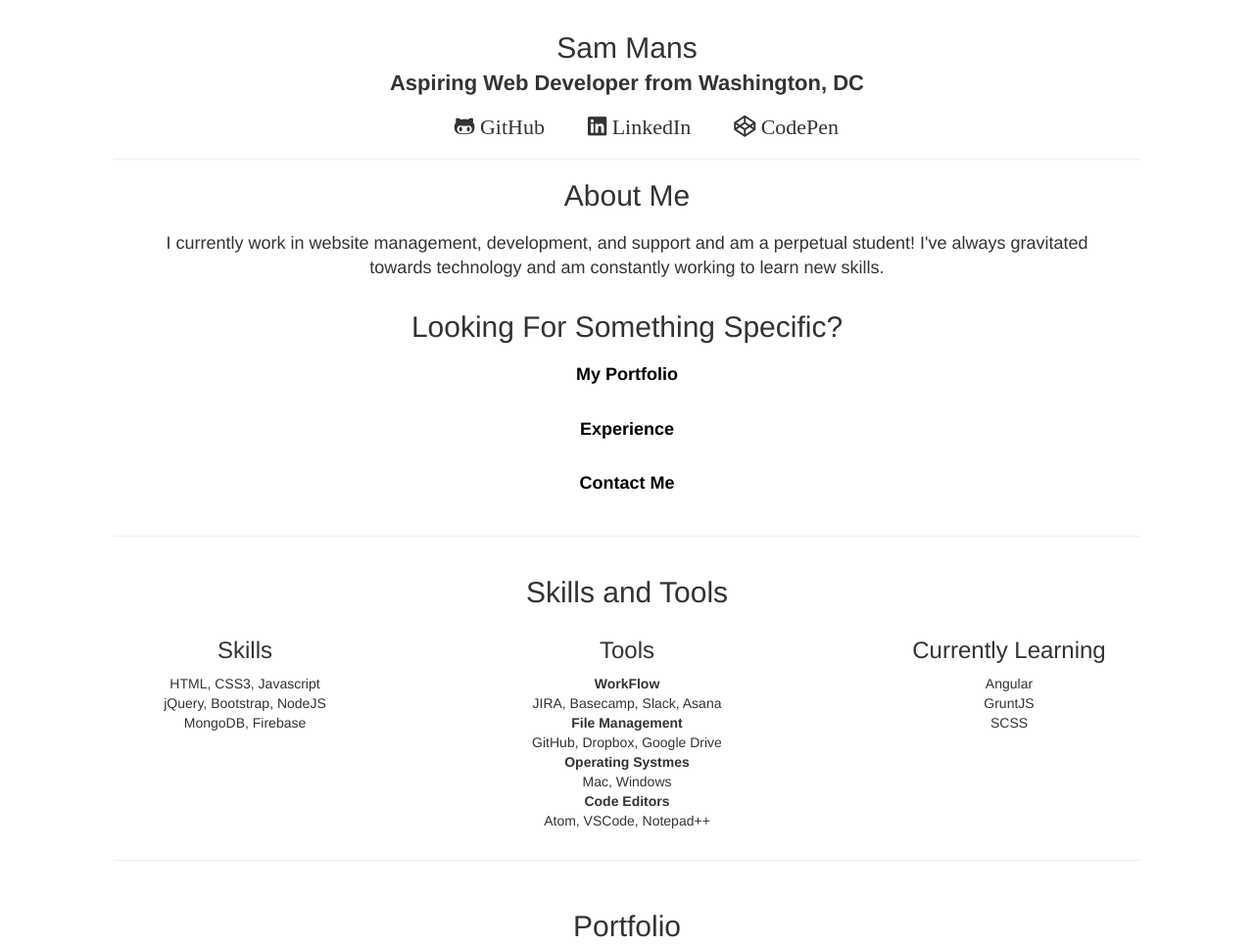
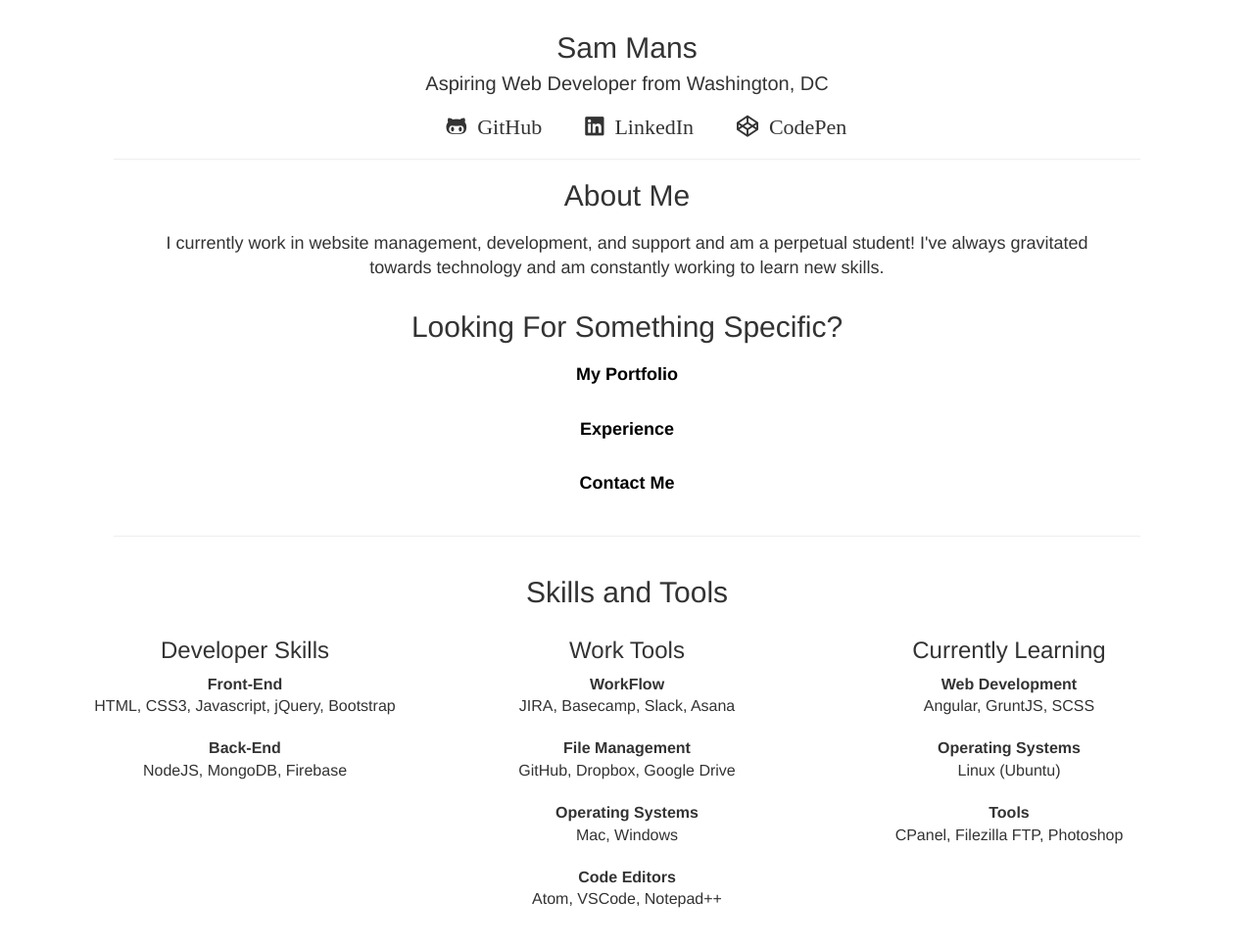
Before and after one commit to SMGEAR123/portfolio-draft-1, a plain HTML site: page index.html in a window 1280 px wide. Shown: the part 368-1333 px from the top of the page at 98% size. Drawn offline with nearby package versions, Linux system fonts and the light colour scheme.

Commit message:
Resized text and elements for my title under image and skills. Resized elements in contact form

```diff
--- a/css/style.css
+++ b/css/style.css
@@ -1,3 +1,11 @@
+ /*Bootstrap Specific Styles */
+ .col-md-4 > ul {
+  list-style-type: none;
+  padding: 0px;
+}
+
+/* Bootstrap styles */
+
 p {
   padding: 0;
   margin: 0;
@@ -28,8 +36,8 @@ header {
 }
 
 .my-title {
-  font-size: 22px;
-  font-weight: bold;
+  font-size: 20px;
+  font-weight: 2em;
 }
 
 .motivator {
@@ -144,17 +152,19 @@ footer {
   padding: 10px 80px 10px 80px;
 }
 
+/* Skills and Tools section */
 .skills {
   text-align: center;
 }
 
- /*Bootstrap Specific Styles */
-.col-md-4 > ul {
-  list-style-type: none;
-  padding: 0px;
+.skill-list > li {
+  font-size: 16px;
+  padding-bottom: 20px;
 }
 
-/* Bootstrap styles end here */
+/* Skills and Tools ends here */
+
+
 
 /* Portfolio styles */
 
@@ -185,6 +195,10 @@ footer {
 /* Contact Form Styles */
 
 .contact {
+  font-size: 18px;
+}
+
+.contact > h2 {
   text-align: center;
 }
 
@@ -201,13 +215,16 @@ label {
 }
 
 .input-group > input {
-  width: 200px;
+  width: 280px;
+  height: 32px;
 }
 
 textarea {
   height: 100px;
   margin-bottom: 20px;
 }
+
+/* Contact form styles end */
 
 /* CSS for User interaction */
 li.nav-item:hover {
--- a/index.html
+++ b/index.html
@@ -18,7 +18,7 @@
   <div class="container">
 
     <div class="navbar-header">
-      <a href="index.html" class="navbar-brand">SMANS.IO</a>
+      <a href="index.html" class="navbar-brand">smans.io</a>
 
       <button class="navbar-toggle collapsed" data-toggle="collapse" data-target="#mydropdown">
         <span class="icon-bar"></span>
@@ -63,9 +63,9 @@
       <!-- Testing Out Social Media icons here! -->
     <article class="social">
       <ul class="social-icons">
-        <li class="social-items"><i class="fab fa-github-alt"> GitHub</i></li>
-        <li class="social-items"><i class="fab fa-linkedin"> LinkedIn</i></li>
-        <li class="social-items"><i class="fab fa-codepen"> CodePen</i></li>
+        <li class="social-items"><i class="fab fa-github-alt"> &nbsp;GitHub</i></li>
+        <li class="social-items"><i class="fab fa-linkedin"> &nbsp;LinkedIn</i></li>
+        <li class="social-items"><i class="fab fa-codepen"> &nbsp;CodePen</i></li>
       </ul>
 
       <!-- <div class="social-icon">
@@ -103,30 +103,29 @@
 <h2>Skills and Tools</h2>
 
   <div class="col-md-4">
-  <h3>Skills</h3>
+  <h3>Developer Skills</h3>
   <ul class="skill-list">
-    <li>HTML, CSS3, Javascript</li>
-    <li>jQuery, Bootstrap, NodeJS</li>
-    <li>MongoDB, Firebase</li>
+    <li><b>Front-End</b><br>HTML, CSS3, Javascript, jQuery, Bootstrap</li>
+    <li><b>Back-End</b><br>NodeJS, MongoDB, Firebase</li>
   </ul>
   </div>
 
   <div class="col-md-4">
-  <h3>Tools</h3>
-  <ul class="tool-list">
+  <h3>Work Tools</h3>
+  <ul class="skill-list">
     <li><b>WorkFlow</b><br>JIRA, Basecamp, Slack, Asana</li>
     <li><b>File Management</b><br>GitHub, Dropbox, Google Drive</li>
-    <li><b>Operating Systmes</b><br>Mac, Windows</li>
-     <li><b>Code Editors</b><br>Atom, VSCode, Notepad++</li>
+    <li><b>Operating Systems</b><br>Mac, Windows</li>
+    <li><b>Code Editors</b><br>Atom, VSCode, Notepad++</li>
   </ul>
   </div>
 
   <div class="col-md-4">
   <h3>Currently Learning</h3>
-  <ul>
-    <li>Angular</li>
-    <li>GruntJS</li>
-    <li>SCSS</li>
+  <ul class="skill-list">
+    <li><b>Web Development</b><br>Angular, GruntJS, SCSS</li>
+    <li><b>Operating Systems</b><br>Linux (Ubuntu)</li>
+    <li><b>Tools</b><br>CPanel, Filezilla FTP, Photoshop</li>
   </ul>
   </div>
 </article>
@@ -204,26 +203,32 @@
       <!-- Screen readers will have trouble with your forms if you don't include a label for every input. -->
 
   <h2>Contact Me</h2>
-    <div class="row">
+    <!-- <div class="row"> -->
 <!--       <div class="col-lg-6"> -->
 
     <div class="input-group">
-      <label for="text">Name</label>
-      <input type="text" placeholder="Type your name!" aria-describedby="basic-addon1">
+      <label for="text">Name*</label>
+      <input type="text" placeholder="What's your name?" aria-describedby="basic-addon1">
     </div>
 
     <div class="input-group">
-      <label for="email">Email</label>
-      <input type="text" placeholder="Type your email!">
+      <label for="email">Email*</label>
+      <input type="text" placeholder="What's your email?">
     </div>
 
     <div class="input-group">
-      <label for="message">Message</label>
-      <textarea name="message" id="text-body" cols="26" rows="10" placeholder="Type your message here!"></textarea>
+        <label for="subject">Subject*</label>
+        <input type="text" placeholder="What did you want to discuss?">
+      </div>
+
+    <div class="input-group">
+      <label for="message">Message*</label>
+      <textarea required name="message" id="text-body" cols="29" rows="30" placeholder="Type your message here!"></textarea>
     </div>
 
 <!--     </div> -->
-      </div>
+      <!-- </div> -->
+
     </section>
     <!--Contact Form Ends-->
   </footer>
```
